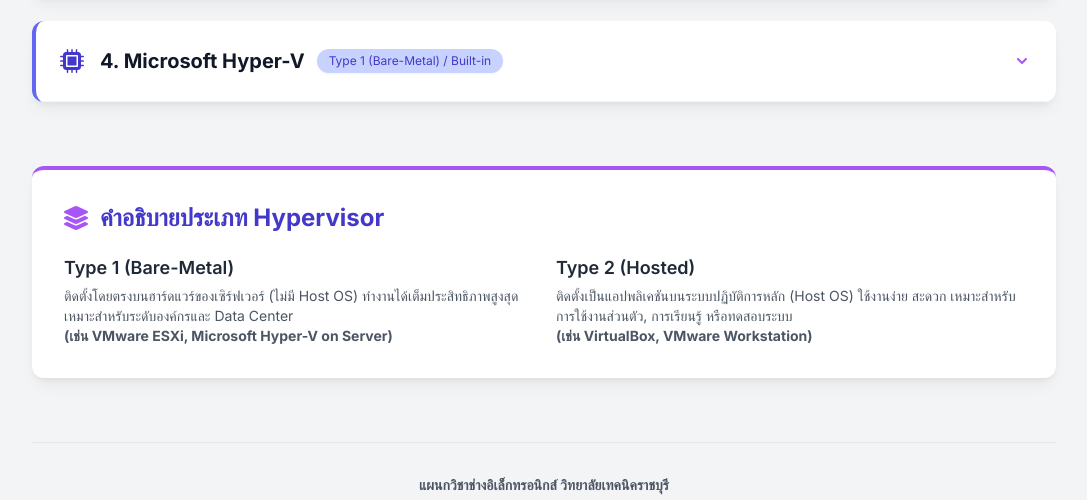
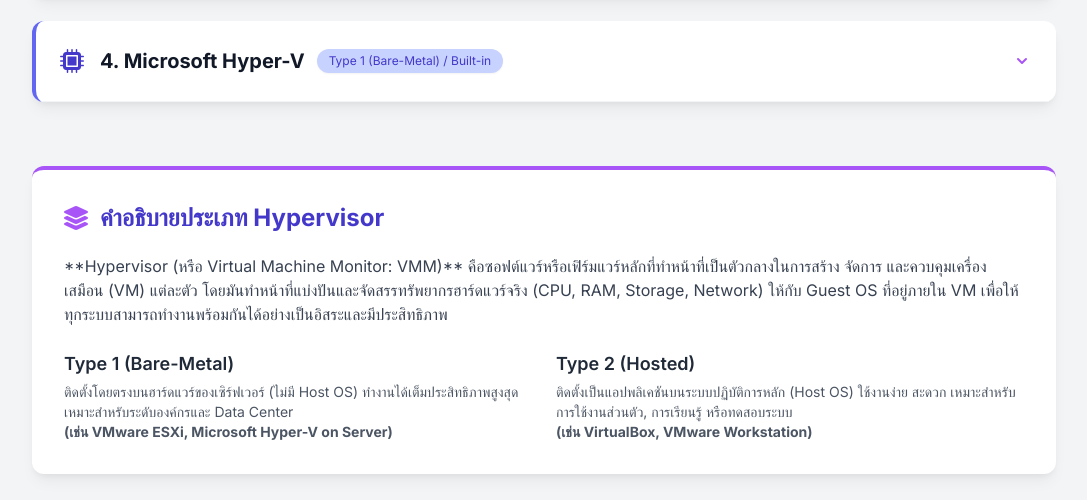
Before and after one commit to tonpook-source/Self-Test, a plain HTML site: page Virtualization.html in a window 1280 px wide. Shown: the part 574-1074 px from the top of the page, without its empty margins (96-1183 px from the left). Drawn offline with nearby package versions, Linux system fonts and the light colour scheme.

Commit message:
Enhance Virtualization page with new content and features
Added instructor details, hypervisor explanation, and improved accordion functionality.

```diff
--- a/Virtualization.html
+++ b/Virtualization.html
@@ -241,6 +241,11 @@
                     <i class="fa-solid fa-layer-group mr-3 text-accent"></i>
                     คำอธิบายประเภท Hypervisor
                 </h2>
+                <!-- ADDED: Detailed Hypervisor Definition -->
+                <p class="text-base text-gray-700 mb-6">
+                    **Hypervisor (หรือ Virtual Machine Monitor: VMM)** คือซอฟต์แวร์หรือเฟิร์มแวร์หลักที่ทำหน้าที่เป็นตัวกลางในการสร้าง จัดการ และควบคุมเครื่องเสมือน (VM) แต่ละตัว โดยมันทำหน้าที่แบ่งปันและจัดสรรทรัพยากรฮาร์ดแวร์จริง (CPU, RAM, Storage, Network) ให้กับ Guest OS ที่อยู่ภายใน VM เพื่อให้ทุกระบบสามารถทำงานพร้อมกันได้อย่างเป็นอิสระและมีประสิทธิภาพ
+                </p>
+                <!-- END ADDED -->
                 <div class="grid grid-cols-1 md:grid-cols-2 gap-6">
                     <div>
                         <h3 class="text-lg font-semibold text-gray-800">Type 1 (Bare-Metal)</h3>
@@ -254,7 +259,7 @@
                         <p class="text-sm text-gray-600 mt-1">
                             ติดตั้งเป็นแอปพลิเคชันบนระบบปฏิบัติการหลัก (Host OS) ใช้งานง่าย สะดวก เหมาะสำหรับการใช้งานส่วนตัว, การเรียนรู้ หรือทดสอบระบบ
                             <br><strong>(เช่น VirtualBox, VMware Workstation)</strong>
-                        </siv>
+                        </p>
                     </div>
                 </div>
             </div>
```
